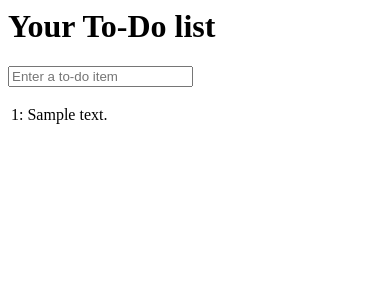
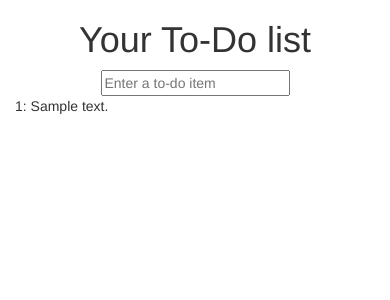
Before and after one commit to mealeyst/tdd-python, a Django app: page /lists/1/ in a window 390 px wide. Shown: the top 300 px of the page. Run offline with Django 3.2, Linux system fonts and the light colour scheme; tables that the repository leaves empty hold one stand-in row (values such as "Sample post").

Commit message:
Modify - Fixed an issue with the lists template

```diff
--- a/lists/templates/base.html
+++ b/lists/templates/base.html
@@ -1,15 +1,30 @@
+<!doctype html>
 <html>
 <head>
   <meta charset="UTF-8">
   <title>To-Do lists</title>
+  <meta nam="viewport" content="width=device-width, initial-scale=1.0">
+  <link rel="stylesheet" type="text/css" href="css/bootstrap.min.css" media="screen">
 </head>
 <body>
+<div class="container">
+  <div class="row">
+    <div class="col-md-6 col-md-offset-3">
+      <div class="text-center">
         <h1>{% block header_text %} {% endblock %}</h1>
         <form method="POST" action="{%block form_action%}{%endblock%}">
           <input type="text" name="item_text" id="id_new_item" placeholder="Enter a to-do item">
           {% csrf_token %}
         </form>
+      </div>
+    </div>
+  </div>
+  <div class="row">
+    <div class="col-md-6 col-md-offset-3">
         {% block table %}
         {% endblock %}
+    </div>
+  </div>
+</div>
 </body>
 </html>
--- a/lists/templates/list.html
+++ b/lists/templates/list.html
@@ -1,11 +1,11 @@
 {% extends 'base.html' %}
 
-{% block header_text %}Your To-Do list{% endblock %}
+{% block header_text %} Your To-Do list {% endblock %}
 
-{% block form_action %}/lists/{{ list.id }}{% endblock %}
+{% block form_action %}/lists/{{ list.id }}/add_item{% endblock %}
 
 {% block table %}
-  <table>
+  <table id="id_list_table">
     {% for item in list.item_set.all %}
       <tr><td>{{ forloop.counter }}: {{ item.text }}</td></tr>
     {% endfor %}
```
Lines whose indentation alone changed are shown as unchanged.
